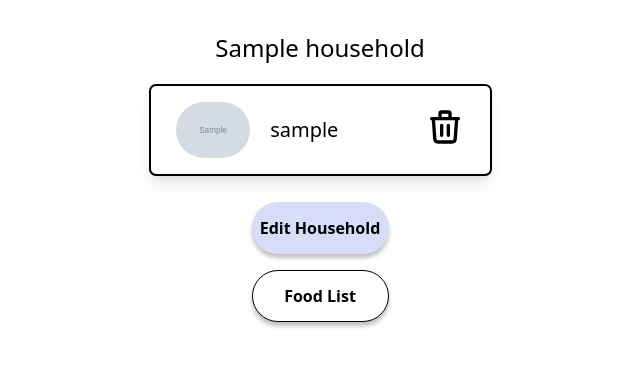
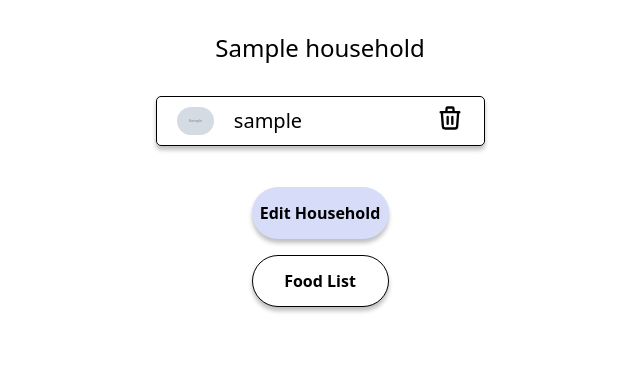
Before and after one commit to jamiepantling/fridgy, a Django app: page /household/1/ in a window 1280 px wide. Shown: the part 54-421 px from the top of the page, without its empty margins (320-960 px from the left). Run offline with Django 4.2, Linux system fonts and the light colour scheme; the first user in the database is signed in; tables that the repository leaves empty hold one stand-in row (Sample ...); style sheets or scripts are compiled from the project's sources; some libraries are stand-ins or nearby versions; some web fonts are replaced.

Commit message:
fix when no new users to add

```diff
--- a/app/templates/app/household_confirm_delete.html
+++ b/app/templates/app/household_confirm_delete.html
@@ -8,7 +8,7 @@
   <form action="" method="POST">
     {% csrf_token %}
     <div class="flex justify-center">
-    <input type="submit" value="Yes - Delete!" class="btn  mb-5">
+    <input type="submit" value="Yes - Delete" class="delete-btn  mb-5">
     </div>
 
     <div class="flex justify-center">
--- a/app/templates/households/detail.html
+++ b/app/templates/households/detail.html
@@ -8,10 +8,10 @@
 
 {% for profile in users_in_house %}
 
-<div class="food-box flex justify-between border border-neutral-800 rounded shadow-lg items-center " >
+<div class="rectangle-input px-5 flex mt-3 justify-between rounded items-center " >
     <div class="flex items-center">
         <div class="mr-5">
-            <img class="h-14 rounded-full " src='{{profile.user_image}}'>
+            <img class="foodbox-avatar rounded-full " src='{{profile.user_image}}'>
         </div>
         <div>
             <a href="{% url 'profile_detail' user.id %}">
@@ -23,7 +23,7 @@
     <form action="{% url 'household_remove_user' household.id %}" method="POST">
         {% csrf_token %}
         <select name="user" style="display: none;"><option value="{{ profile.user }}"></option></select>
-        <button  class=""><img class="h-10" src="../../static/img/trash.svg"></button></form>
+        <button  class=""><img class="trash" src="/../../static/img/trash.svg"></button></form>
 
     {% endif %}
 </div>
--- a/app/templates/households/edit.html
+++ b/app/templates/households/edit.html
@@ -4,6 +4,8 @@
     <h1 class="text-xl mb-5">{{ household.name }}</h1>
 
     <h4 class="mb-3 font-bold">Add new people:</h4>
+
+    {% if users_not_in_house %}
     <form action="{% url 'household_update' household.id %}" method="POST">
         {% csrf_token %}
         <select name="user">
@@ -13,7 +15,9 @@
         </select>
         <input type="submit" class="px-2 mx-2 tiny-submit-btn" name="" id="">
     </form>
-
+    {% else %}
+    No free users to add!
+    {% endif %}
     <h4 class="mt-8 font-bold">People in the household:</h4>
     <ul>
         {% for profile in users_in_house %}
```
